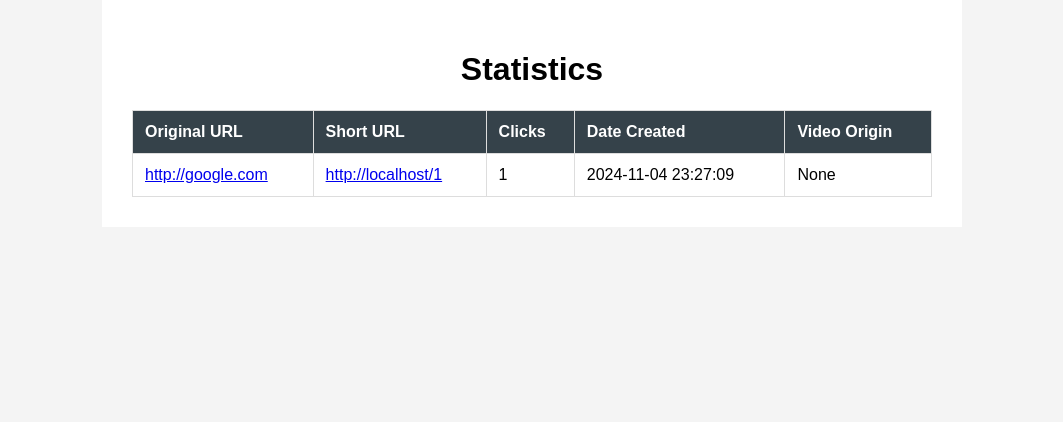
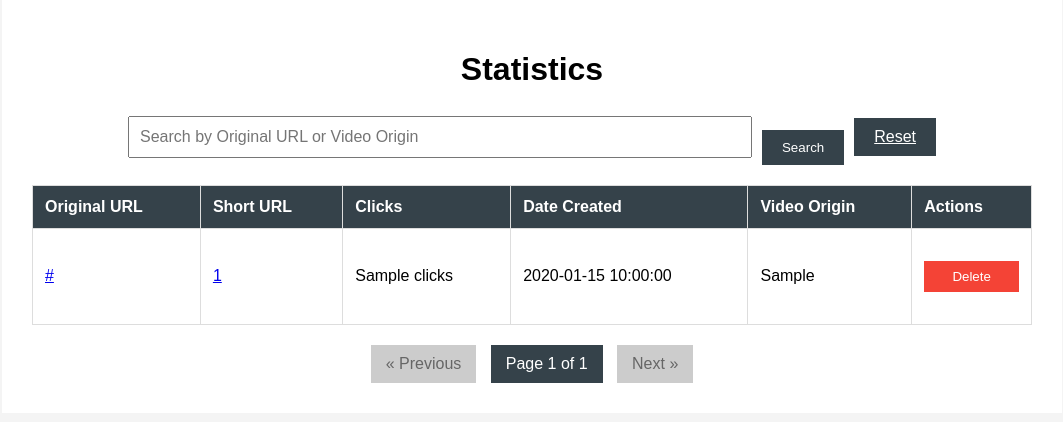
Before and after one commit to ryanviana/dynamic_link, a Flask app: template templates/stats.html in a window 1280 px wide. Shown: the part 48-470 px from the top of the page, without its empty margins (108-1171 px from the left). Run offline with Flask 3, Linux system fonts and the light colour scheme; the template is opened without the code that fills it: values that come from a table or form of the project are taken from there, most other values are stand-ins (such as "Sample title", 1, 10 or a date in 2020).

Commit message:
new code

```diff
--- a/app.py
+++ b/app.py
@@ -11,14 +11,12 @@ import os
 load_dotenv()
 
 app = Flask(__name__)
-app.config["SECRET_KEY"] = os.getenv(
-    "SECRET_KEY", "your_default_secret_key"
-)  # Replace with your own secret key
+app.config["SECRET_KEY"] = os.getenv("SECRET_KEY", "your_default_secret_key")
 app.config["SQLALCHEMY_DATABASE_URI"] = "sqlite:///url_shortener.db"
 app.config["SQLALCHEMY_TRACK_MODIFICATIONS"] = False
 
 db = SQLAlchemy(app)
-migrate = Migrate(app, db)  # Initialize Flask-Migrate
+migrate = Migrate(app, db)
 
 
 class URLMap(db.Model):
@@ -27,7 +25,7 @@ class URLMap(db.Model):
     short_id = db.Column(db.String(10), unique=True, nullable=False)
     clicks = db.Column(db.Integer, default=0)
     date_created = db.Column(db.DateTime, default=datetime.utcnow)
-    video_origin = db.Column(db.String(256), nullable=True)  # New column
+    video_origin = db.Column(db.String(256), nullable=True)
 
 
 def generate_short_id(num_chars=6):
@@ -45,7 +43,7 @@ def index():
     if request.method == "POST":
         original_url = request.form.get("original_url")
         custom_code = request.form.get("custom_code")
-        video_origin = request.form.get("video_origin")  # Get the video origin
+        video_origin = request.form.get("video_origin")
 
         # Validate the original URL
         if not original_url or not validators.url(original_url):
@@ -65,14 +63,12 @@ def index():
 
         # Create a new URL mapping
         new_url = URLMap(
-            original_url=original_url,
-            short_id=short_id,
-            video_origin=video_origin,  # Save the video origin
+            original_url=original_url, short_id=short_id, video_origin=video_origin
         )
         db.session.add(new_url)
         db.session.commit()
 
-        short_url = request.host_url + short_id
+        short_url = url_for("redirect_to_url", short_id=short_id, _external=True)
         return render_template("index.html", short_url=short_url)
 
     return render_template("index.html")
@@ -90,13 +86,58 @@ def redirect_to_url(short_id):
         return redirect(url_for("index"))
 
 
-@app.route("/stats")
+@app.route("/stats", methods=["GET"])
 def stats():
-    urls = URLMap.query.order_by(URLMap.date_created.desc()).all()
-    return render_template("stats.html", urls=urls)
+    # Get sorting parameters
+    sort = request.args.get("sort", "date_created")
+    order = request.args.get("order", "desc")
+    search = request.args.get("search", "")
+
+    # Map sort parameter to model attribute
+    sort_options = {
+        "original_url": URLMap.original_url,
+        "short_id": URLMap.short_id,
+        "clicks": URLMap.clicks,
+        "date_created": URLMap.date_created,
+        "video_origin": URLMap.video_origin,
+    }
+    sort_attr = sort_options.get(sort, URLMap.date_created)
+
+    # Apply ordering
+    if order == "desc":
+        sort_attr = sort_attr.desc()
+        order_toggle = "asc"
+    else:
+        sort_attr = sort_attr.asc()
+        order_toggle = "desc"
+
+    # Apply search filter
+    query = URLMap.query
+    if search:
+        query = query.filter(
+            URLMap.original_url.ilike(f"%{search}%")
+            | URLMap.video_origin.ilike(f"%{search}%")
+        )
+
+    # Pagination
+    page = request.args.get("page", 1, type=int)
+    urls = query.order_by(sort_attr).paginate(page=page, per_page=10)
+
+    return render_template(
+        "stats.html", urls=urls, sort=sort, order=order_toggle, search=search
+    )
 
 
-# Add this block to fix URL generation behind a proxy (like Nginx)
+@app.route("/delete/<int:url_id>", methods=["POST"])
+def delete_url(url_id):
+    url_data = URLMap.query.get_or_404(url_id)
+    db.session.delete(url_data)
+    db.session.commit()
+    flash("URL has been deleted successfully.", "success")
+    return redirect(url_for("stats"))
+
+
+# Fix URL generation behind a proxy (like Nginx)
 from werkzeug.middleware.proxy_fix import ProxyFix
 
 app.wsgi_app = ProxyFix(app.wsgi_app, x_proto=1, x_host=1)
--- a/static/css/styles.css
+++ b/static/css/styles.css
@@ -1,3 +1,5 @@
+/* Existing styles */
+
 body {
     font-family: Arial, sans-serif;
     background-color: #f4f4f4;
@@ -20,7 +22,7 @@ nav a {
 
 .container {
     padding: 30px;
-    max-width: 800px;
+    max-width: 1000px;
     margin: auto;
     background-color: #ffffff;
 }
@@ -33,6 +35,32 @@ form {
     display: flex;
     flex-direction: column;
     margin-bottom: 20px;
+}
+
+.search-form {
+    flex-direction: row;
+    align-items: center;
+    justify-content: center;
+    margin-bottom: 20px;
+}
+
+.search-form input[type="text"] {
+    width: 60%;
+    padding: 10px;
+    font-size: 16px;
+}
+
+.search-form button, .search-form .reset-button {
+    padding: 10px 20px;
+    margin-left: 10px;
+    background-color: #35424a;
+    color: #ffffff;
+    border: none;
+    cursor: pointer;
+}
+
+.search-form button:hover, .search-form .reset-button:hover {
+    background-color: #1f2a31;
 }
 
 label {
@@ -98,6 +126,51 @@ table th, table td {
     text-align: left;
 }
 
+table th a {
+    color: #ffffff;
+    text-decoration: none;
+}
+
+table th a:hover {
+    text-decoration: underline;
+}
+
 table tr:nth-child(even) {
     background-color: #f2f2f2;
 }
+
+.pagination {
+    text-align: center;
+    margin-top: 20px;
+}
+
+.pagination a, .pagination span {
+    display: inline-block;
+    padding: 10px 15px;
+    margin: 0 5px;
+    background-color: #35424a;
+    color: #ffffff;
+    text-decoration: none;
+}
+
+.pagination a:hover {
+    background-color: #1f2a31;
+}
+
+.pagination .disabled {
+    background-color: #ccc;
+    color: #666;
+    cursor: not-allowed;
+}
+
+.delete-button {
+    padding: 8px 12px;
+    background-color: #f44336;
+    color: white;
+    border: none;
+    cursor: pointer;
+}
+
+.delete-button:hover {
+    background-color: #d32f2f;
+}
--- a/templates/stats.html
+++ b/templates/stats.html
@@ -1,18 +1,50 @@
 {% extends "layout.html" %} {% block content %}
 <h1>Statistics</h1>
+
+<!-- Search Bar -->
+<form method="get" class="search-form">
+  <input
+    type="text"
+    name="search"
+    placeholder="Search by Original URL or Video Origin"
+    value="{{ request.args.get('search', '') }}"
+  />
+  <button type="submit">Search</button>
+  <a href="{{ url_for('stats') }}" class="reset-button">Reset</a>
+</form>
+
+<!-- Statistics Table -->
 <table>
   <thead>
     <tr>
-      <th>Original URL</th>
-      <th>Short URL</th>
-      <th>Clicks</th>
-      <th>Date Created</th>
-      <th>Video Origin</th>
-      <!-- New column -->
+      <th>
+        <a href="{{ url_for('stats', sort='original_url', order=order) }}"
+          >Original URL</a
+        >
+      </th>
+      <th>
+        <a href="{{ url_for('stats', sort='short_id', order=order) }}"
+          >Short URL</a
+        >
+      </th>
+      <th>
+        <a href="{{ url_for('stats', sort='clicks', order=order) }}">Clicks</a>
+      </th>
+      <th>
+        <a href="{{ url_for('stats', sort='date_created', order=order) }}"
+          >Date Created</a
+        >
+      </th>
+      <th>
+        <a href="{{ url_for('stats', sort='video_origin', order=order) }}"
+          >Video Origin</a
+        >
+      </th>
+      <th>Actions</th>
     </tr>
   </thead>
   <tbody>
-    {% for url in urls %}
+    {% for url in urls.items %}
     <tr>
       <td>
         <a href="{{ url.original_url }}" target="_blank"
@@ -20,16 +52,50 @@
         >
       </td>
       <td>
-        <a href="{{ request.host_url }}{{ url.short_id }}" target="_blank"
-          >{{ request.host_url }}{{ url.short_id }}</a
+        <a
+          href="{{ url_for('redirect_to_url', short_id=url.short_id, _external=True) }}"
+          target="_blank"
+          >{{ url.short_id }}</a
         >
       </td>
       <td>{{ url.clicks }}</td>
       <td>{{ url.date_created.strftime('%Y-%m-%d %H:%M:%S') }}</td>
       <td>{{ url.video_origin }}</td>
-      <!-- New data -->
+      <td>
+        <!-- Delete Button -->
+        <form
+          method="post"
+          action="{{ url_for('delete_url', url_id=url.id) }}"
+          onsubmit="return confirm('Are you sure you want to delete this URL?');"
+        >
+          <button type="submit" class="delete-button">Delete</button>
+        </form>
+      </td>
     </tr>
     {% endfor %}
   </tbody>
 </table>
+
+<!-- Pagination -->
+<div class="pagination">
+  {% if urls.has_prev %}
+  <a
+    href="{{ url_for('stats', page=urls.prev_num, sort=sort, order=order, search=search) }}"
+    >&laquo; Previous</a
+  >
+  {% else %}
+  <span class="disabled">&laquo; Previous</span>
+  {% endif %}
+
+  <span>Page {{ urls.page }} of {{ urls.pages }}</span>
+
+  {% if urls.has_next %}
+  <a
+    href="{{ url_for('stats', page=urls.next_num, sort=sort, order=order, search=search) }}"
+    >Next &raquo;</a
+  >
+  {% else %}
+  <span class="disabled">Next &raquo;</span>
+  {% endif %}
+</div>
 {% endblock %}
```
